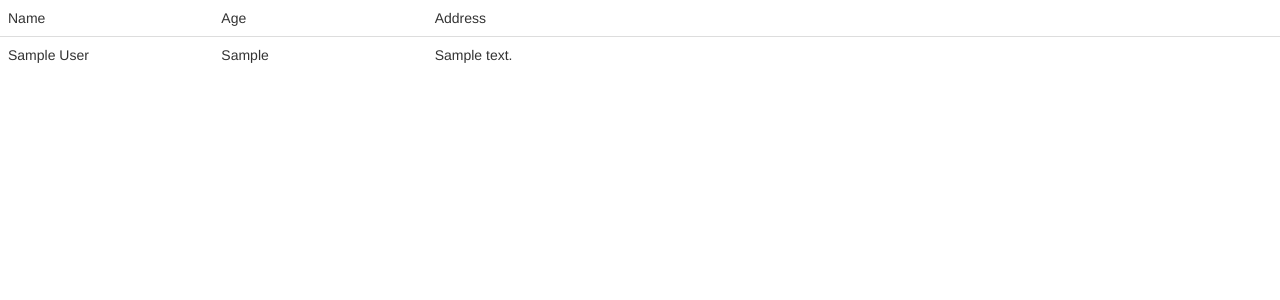
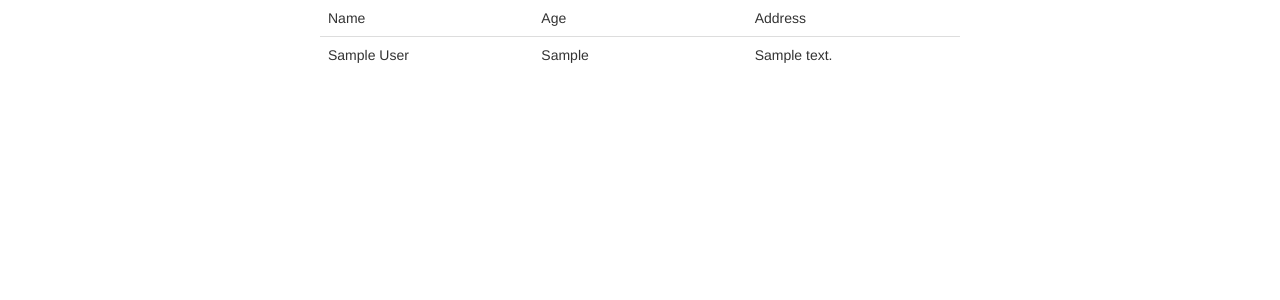
Before and after one commit to NhiCao/flask-crud-mvc, a Flask app: page /users/ in a window 1280 px wide. Shown: the top 300 px of the page. Run offline with Flask 2, Linux system fonts and the light colour scheme; tables that the repository leaves empty hold one stand-in row (values such as "Sample post"); some libraries are stand-ins or nearby versions.

Commit message:
update user_list.html

```diff
--- a/app/templates/user_list.html
+++ b/app/templates/user_list.html
@@ -13,12 +13,12 @@
 <body>
 
     <table class="table">
-        <thead>
+        <thead class="thead-light">
             <tr class="row">
                 <td class="col-sm-2">Name</td>
                 <td class="col-sm-2">Age</td>
                 <td class="col-sm-2">Address</td>
-                <td class="col-sm-6"></td>
+                <!-- <td class="col-sm-6"></td> -->
             </tr>
         </thead>
         <tbody>
@@ -27,7 +27,7 @@
                 <td class="col-sm-2">{{ user.name }}</td>
                 <td class="col-sm-2">{{ user.age }}</td>
                 <td class="col-sm-2">{{ user.address }}</td>
-                <td class="col-sm-6"></td>
+                <!-- <td class="col-sm-6"></td> -->
             </tr>
             {% endfor %}
         </tbody>
```
